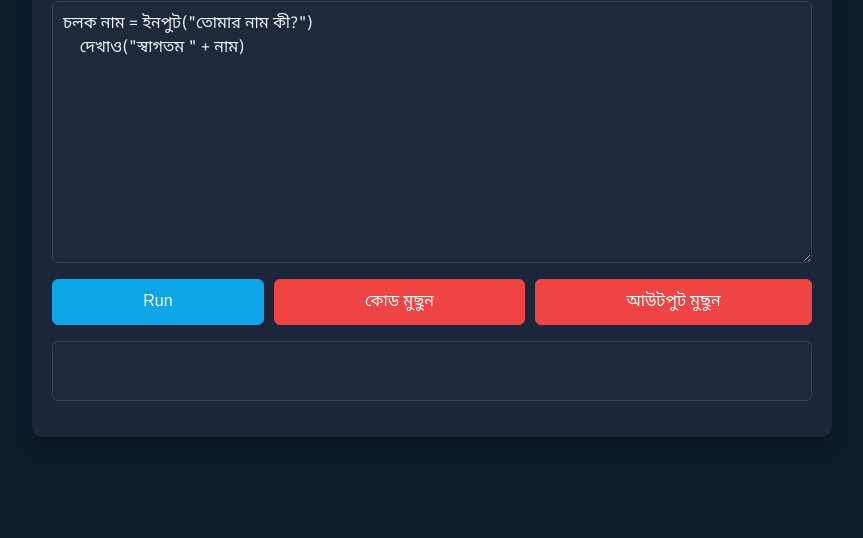
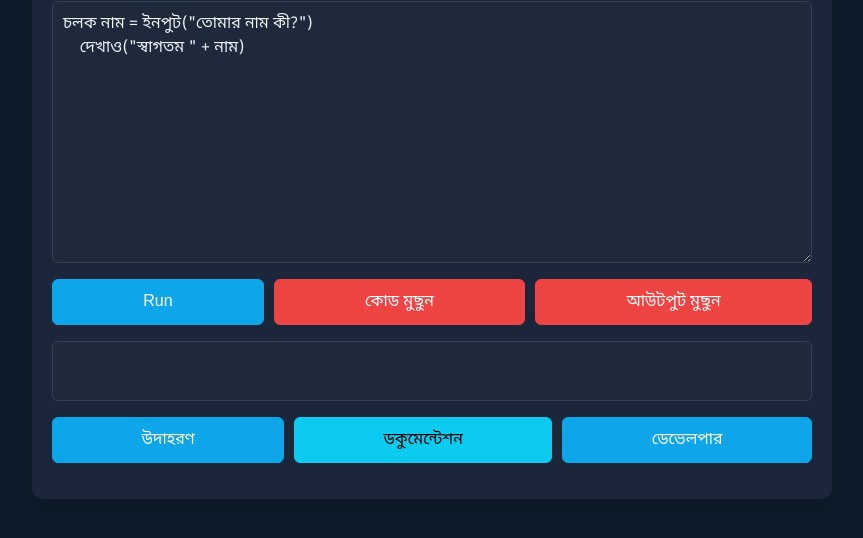
Before and after one commit to AnisurRahmanJU/bangla-code-runner, a plain HTML site: page index.html in a window 1280 px wide. Shown: the part 146-684 px from the top of the page, without its empty margins (208-1071 px from the left). Drawn offline with nearby package versions, Linux system fonts and the light colour scheme.

Commit message:
Update index.html

```diff
--- a/index.html
+++ b/index.html
@@ -34,6 +34,12 @@
     </div>
 
     <pre id="output"></pre>
+
+    <div class="d-flex mb-3">
+      <button  class="btn btn-success">উদাহরণ</button>
+      <button class="btn btn-info">ডকুমেন্টেশন</button>
+      <button  class="btn btn-success">ডেভেলপার</button>
+    </div>
   </div>
 
   <!-- Script -->
```
